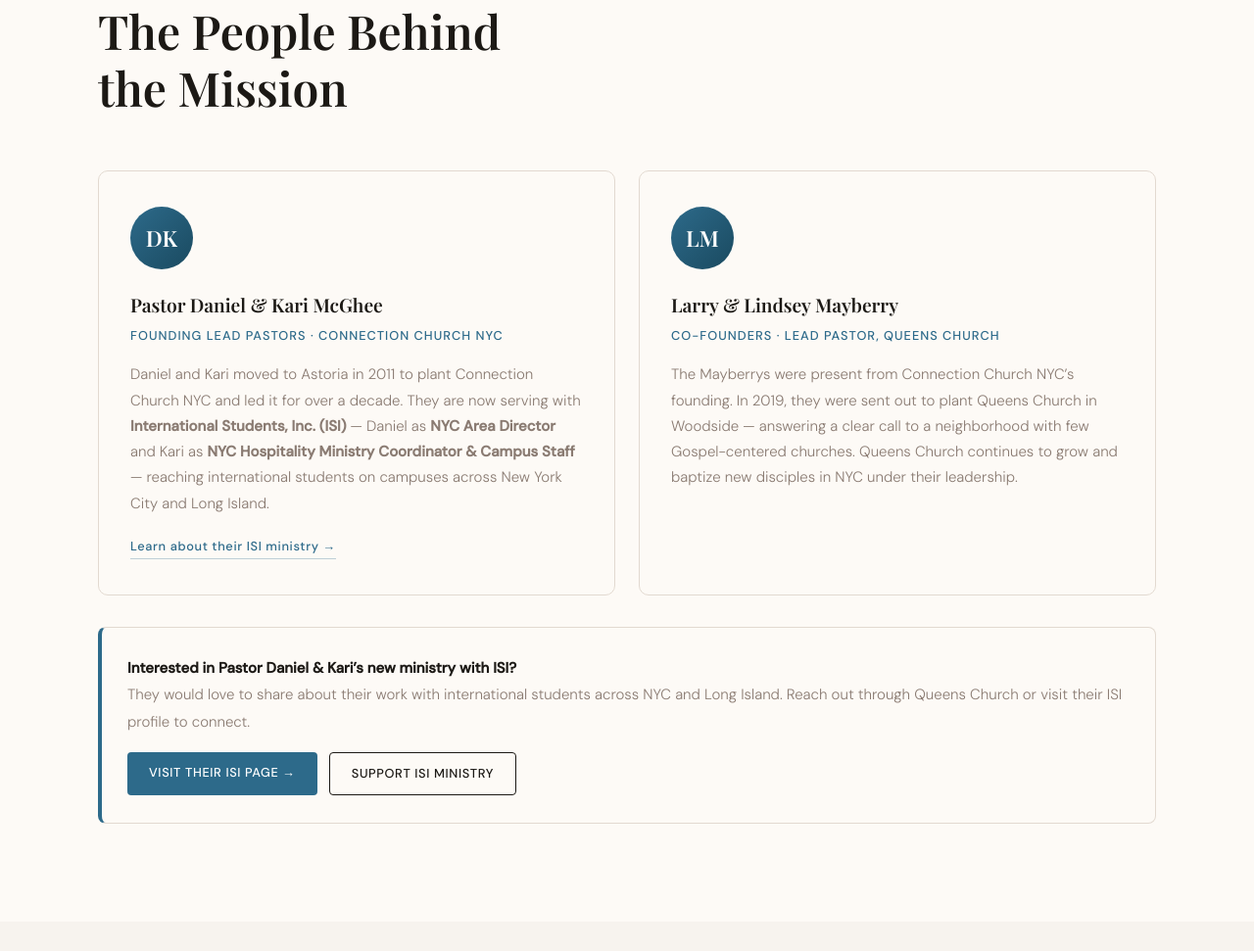
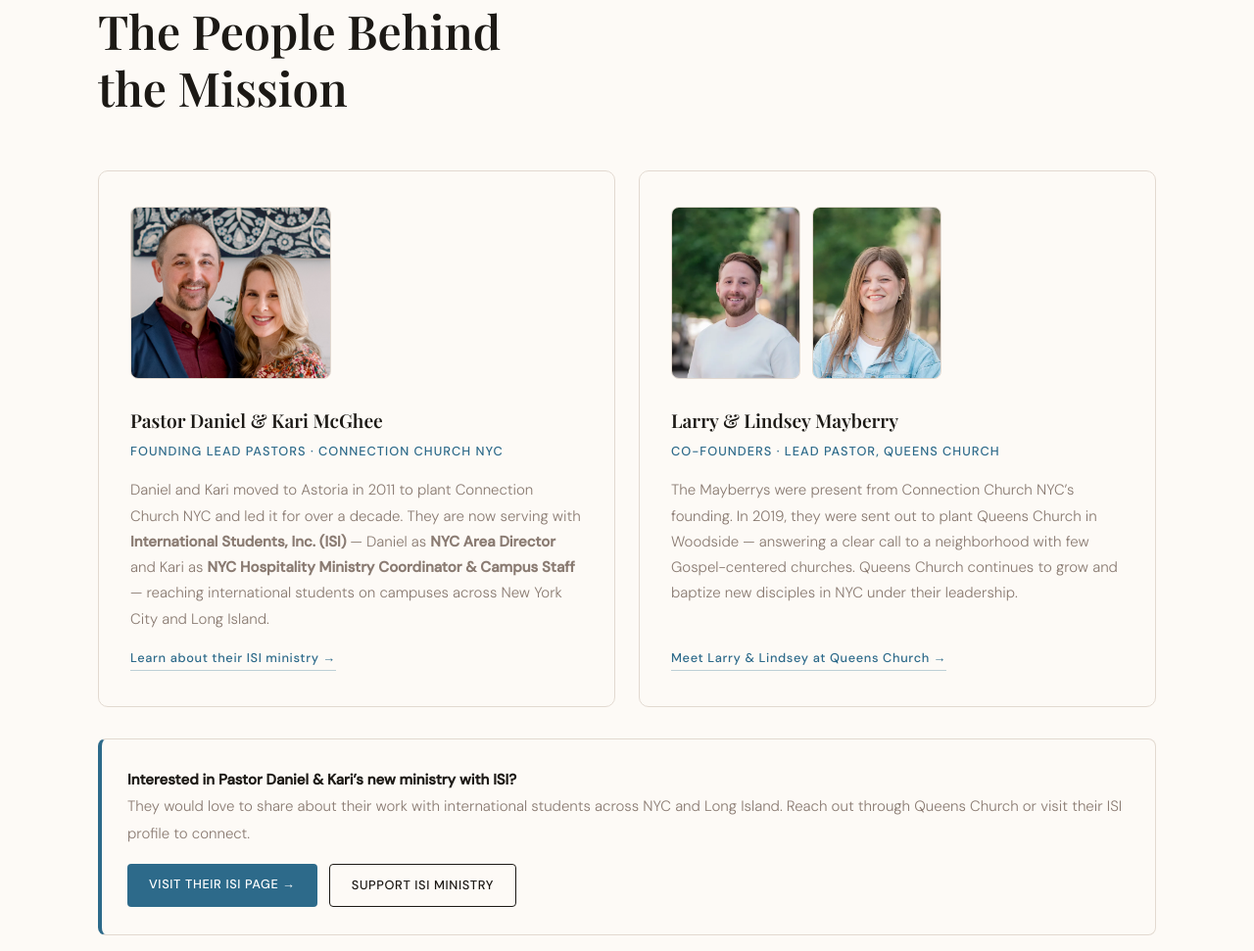
Before and after one commit to bstef/connectionchurchnyc, a website: page index.html in a window 1280 px wide. Shown: the part 6106-7077 px from the top of the page at 98% size. Drawn offline with nearby package versions, Linux system fonts and the light colour scheme; a web font is replaced by a local one.

Commit message:
Add ministry portraits and Queens Church link to leadership cards

```diff
--- a/index.html
+++ b/index.html
@@ -150,7 +150,16 @@
     .leaders-grid { display: grid; grid-template-columns: repeat(2, 1fr); gap: 24px; margin-top: 56px; }
     .leader-card { background: var(--warm-white); border: 1px solid var(--border); border-radius: 10px; padding: 36px 32px; transition: box-shadow 0.25s, transform 0.25s; }
     .leader-card:hover { box-shadow: 0 8px 32px rgba(28,25,21,0.08); transform: translateY(-2px); }
-    .leader-avatar { width: 64px; height: 64px; border-radius: 50%; background: linear-gradient(135deg, var(--button-bg), #1a4a60); display: flex; align-items: center; justify-content: center; font-family: 'Playfair Display', serif; font-size: 1.4rem; color: white; font-weight: 600; margin-bottom: 20px; }
+    .leader-card { display: flex; flex-direction: column; min-width: 0; }
+    .leader-portraits { height: 176px; margin-bottom: 26px; }
+    .leader-portraits img { display: block; height: 176px; border-radius: 8px; border: 1px solid var(--border); object-fit: cover; }
+    .leader-portraits-couple img { width: min(100%, 205px); }
+    .leader-portraits-pair { display: grid; grid-template-columns: repeat(2, minmax(0, 1fr)); gap: 12px; width: min(100%, 276px); }
+    .leader-portraits-pair img { width: 100%; object-position: 50% 42%; }
+    .leader-portrait { display: block; height: 176px; overflow: hidden; border-radius: 8px; border: 1px solid var(--border); }
+    .leader-portraits-pair .leader-portrait img { border: none; border-radius: 0; transform: scale(1.65); transform-origin: 50% 44%; }
+    .leader-card .leader-link { margin-top: auto; align-self: flex-start; }
+
     .leader-name { font-family: 'Playfair Display', serif; font-size: 1.2rem; font-weight: 600; color: var(--ink); margin-bottom: 4px; }
     .leader-role { font-size: 0.8rem; color: var(--blue); font-weight: 500; text-transform: uppercase; letter-spacing: 0.08em; margin-bottom: 16px; }
     .leader-card p { font-size: 0.9375rem; color: var(--muted); font-weight: 300; line-height: 1.75; margin-bottom: 16px; }
@@ -471,17 +480,23 @@
     </div>
     <div class="leaders-grid">
       <div class="leader-card reveal">
-        <div class="leader-avatar">DK</div>
-        <div class="leader-name">Pastor Daniel &amp; Kari McGhee</div>
+        <div class="leader-portraits leader-portraits-couple">
+          <img src="/assets/leaders/daniel-kari-mcghee.png" alt="Daniel and Kari McGhee" width="308" height="264" loading="lazy" decoding="async" />
+        </div>
+        <h3 class="leader-name">Pastor Daniel &amp; Kari McGhee</h3>
         <div class="leader-role">Founding Lead Pastors &middot; Connection Church NYC</div>
         <p>Daniel and Kari moved to Astoria in 2011 to plant Connection Church NYC and led it for over a decade. They are now serving with <strong>International Students, Inc. (ISI)</strong> &mdash; Daniel as <strong>NYC Area Director</strong> and Kari as <strong>NYC Hospitality Ministry Coordinator &amp; Campus Staff</strong> &mdash; reaching international students on campuses across New York City and Long Island.</p>
         <a href="https://internationalstudents.org/team/mcghees/" target="_blank" rel="noopener" class="leader-link">Learn about their ISI ministry &rarr;</a>
       </div>
       <div class="leader-card reveal">
-        <div class="leader-avatar">LM</div>
-        <div class="leader-name">Larry &amp; Lindsey Mayberry</div>
+        <div class="leader-portraits leader-portraits-pair">
+          <span class="leader-portrait"><img src="/assets/leaders/larry-mayberry.jpg" alt="Pastor Larry Mayberry" width="750" height="1125" loading="lazy" decoding="async" /></span>
+          <span class="leader-portrait"><img src="/assets/leaders/lindsey-mayberry.jpg" alt="Lindsey Mayberry" width="750" height="1125" loading="lazy" decoding="async" /></span>
+        </div>
+        <h3 class="leader-name">Larry &amp; Lindsey Mayberry</h3>
         <div class="leader-role">Co-Founders &middot; Lead Pastor, Queens Church</div>
         <p>The Mayberrys were present from Connection Church NYC&rsquo;s founding. In 2019, they were sent out to plant Queens Church in Woodside &mdash; answering a clear call to a neighborhood with few Gospel-centered churches. Queens Church continues to grow and baptize new disciples in NYC under their leadership.</p>
+        <a href="https://www.qns.church/team" target="_blank" rel="noopener" class="leader-link">Meet Larry &amp; Lindsey at Queens Church &rarr;</a>
       </div>
     </div>
     <div class="isi-callout reveal">
```
Also changed, not shown: assets/leaders/README.md (added), assets/leaders/daniel-kari-mcghee.png (added), assets/leaders/larry-mayberry.jpg (added), assets/leaders/lindsey-mayberry.jpg (added).
